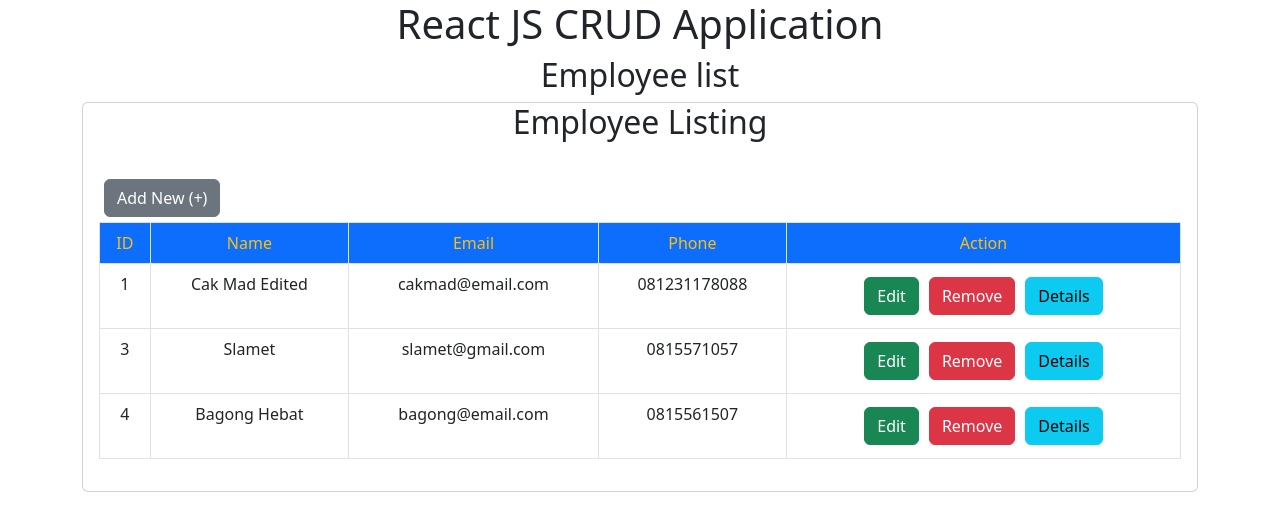
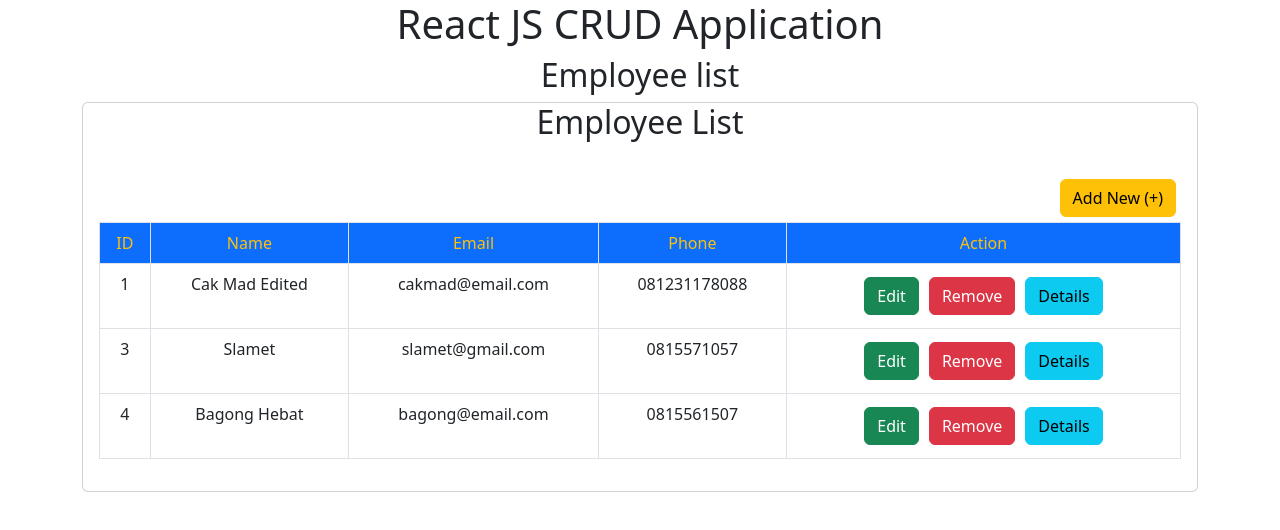
Before and after one commit to moh-ariful/React-js-CRUD-Django-REST-Framework-Application, a React (Create React App) app: page / in a window 1280 px wide. Shown: the top 530 px of the page. Built offline with nearby package versions, Linux system fonts and the light colour scheme; data requests are answered from the project's data file.

Commit message:
Adding style

```diff
--- a/src/App.css
+++ b/src/App.css
@@ -12,7 +12,7 @@
 }
 
 .divbtn {
-  float: left;
+  float: right;
 }
 
 @media (prefers-reduced-motion: no-preference) {
--- a/src/EmpListing.js
+++ b/src/EmpListing.js
@@ -44,11 +44,11 @@ const Removefunction = (id) => {
     <div className="container">
       <div className="card">
         <div className="card-title">
-          <h2>Employee Listing</h2>
+          <h2>Employee List</h2>
         </div>
         <div className="card-body">
           <div className="divbtn">
-            <Link to="employee/create" className="btn btn-secondary">
+            <Link to="employee/create" className="btn btn-warning">
               Add New (+)
             </Link>
           </div>
```
